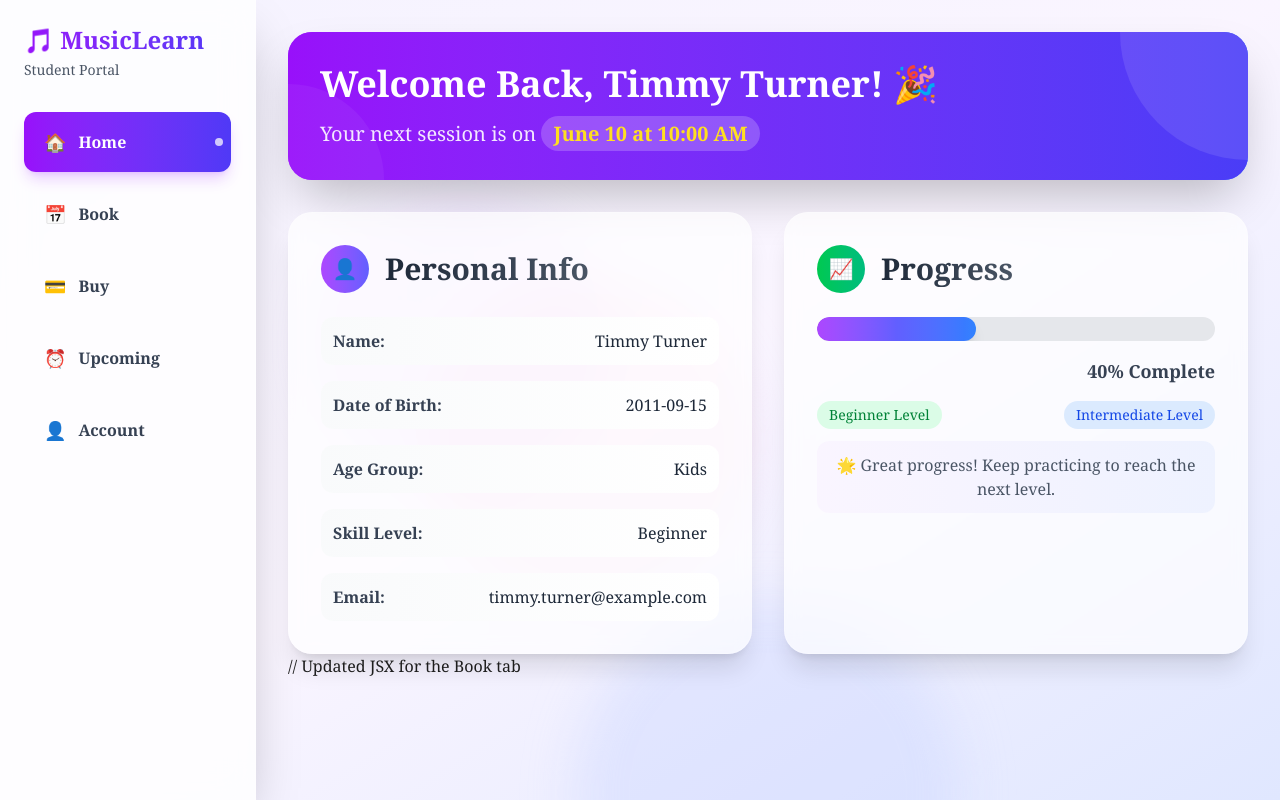
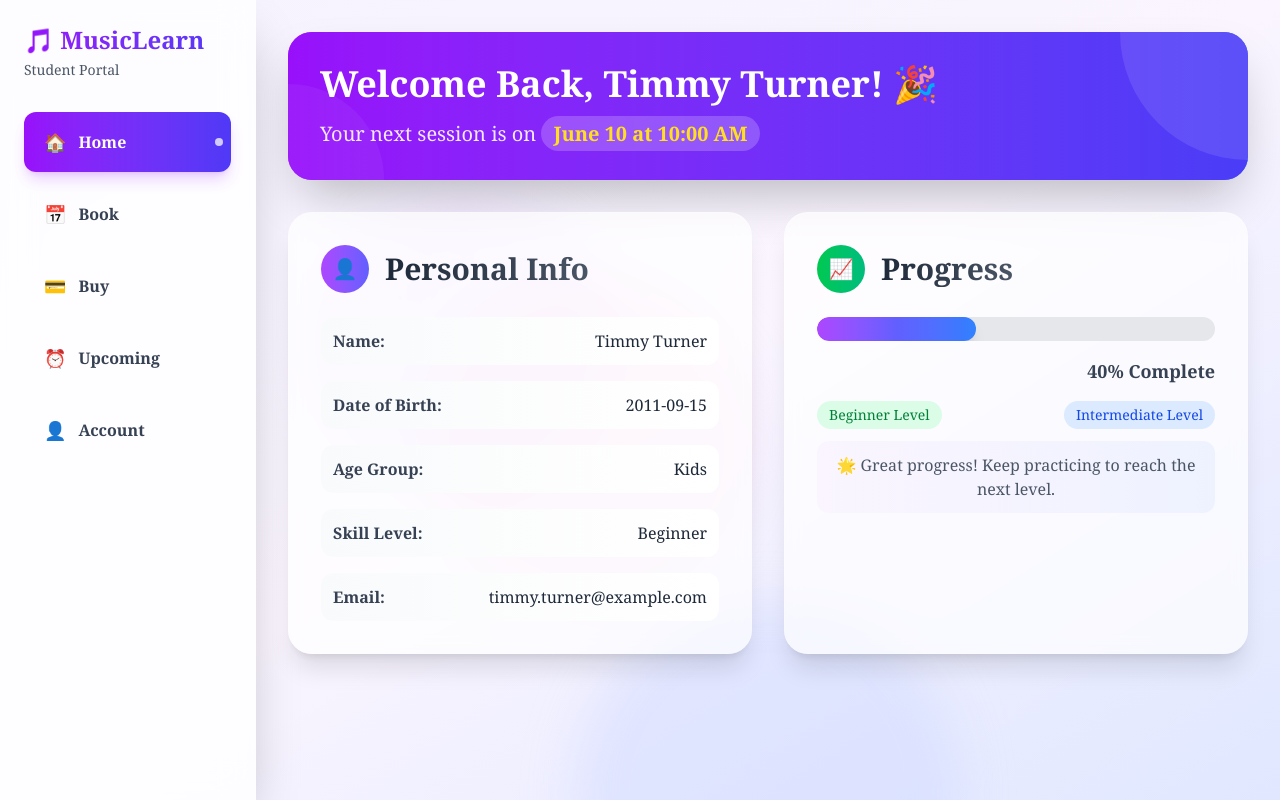
Before and after one commit to ssh-expitrans/music-plat, a Next.js app: page /demodashboard/studentdash in a window 1280 px wide. Built offline with nearby package versions, Linux system fonts and the light colour scheme.

Commit message:
calendar book function

```diff
--- a/src/app/demodashboard/studentdash/page.tsx
+++ b/src/app/demodashboard/studentdash/page.tsx
@@ -106,7 +106,6 @@ export default function StudentDashboard() {
     setCurrentWeekStart(getCurrentWeekSunday());
   };
 
-  // Helper function to format week range
   const formatWeekRange = (weekStart: Date) => {
     const weekEnd = new Date(weekStart);
     weekEnd.setDate(weekStart.getDate() + 6);
@@ -118,13 +117,11 @@ export default function StudentDashboard() {
     }
   };
 
-  // Check if current week is being displayed
   const isCurrentWeek = () => {
     const today = getCurrentWeekSunday();
     return currentWeekStart.getTime() === today.getTime();
   };
 
-  // Handle slot selection/deselection
   const handleSlotClick = (day: string, time: string) => {
     const slotKey = `${day}-${time}`;
 
@@ -136,7 +133,6 @@ export default function StudentDashboard() {
     });
   };
 
-  // Check if a slot is selected
   const isSlotSelected = (day: string, time: string) => {
     return selectedSlots.includes(`${day}-${time}`);
   };
@@ -165,7 +161,7 @@ export default function StudentDashboard() {
             onClick={() => {
               setActiveTab(tab);
               if (tab !== "Book") {
-                setSelectedSlots([]); // Clear selections when switching tabs
+                setSelectedSlots([]);
               }
             }}
             className={`group relative py-4 px-5 rounded-xl text-left font-semibold transition-all duration-300 transform hover:scale-105
@@ -287,7 +283,6 @@ export default function StudentDashboard() {
           </div>
         )}
 
-      // Updated JSX for the Book tab
 {activeTab === "Book" && (
   <div className="bg-white/80 backdrop-blur-lg p-8 rounded-3xl shadow-2xl border border-white/30 max-w-full mx-auto animate-fadeIn">
     <div className="flex items-center mb-8">
```
